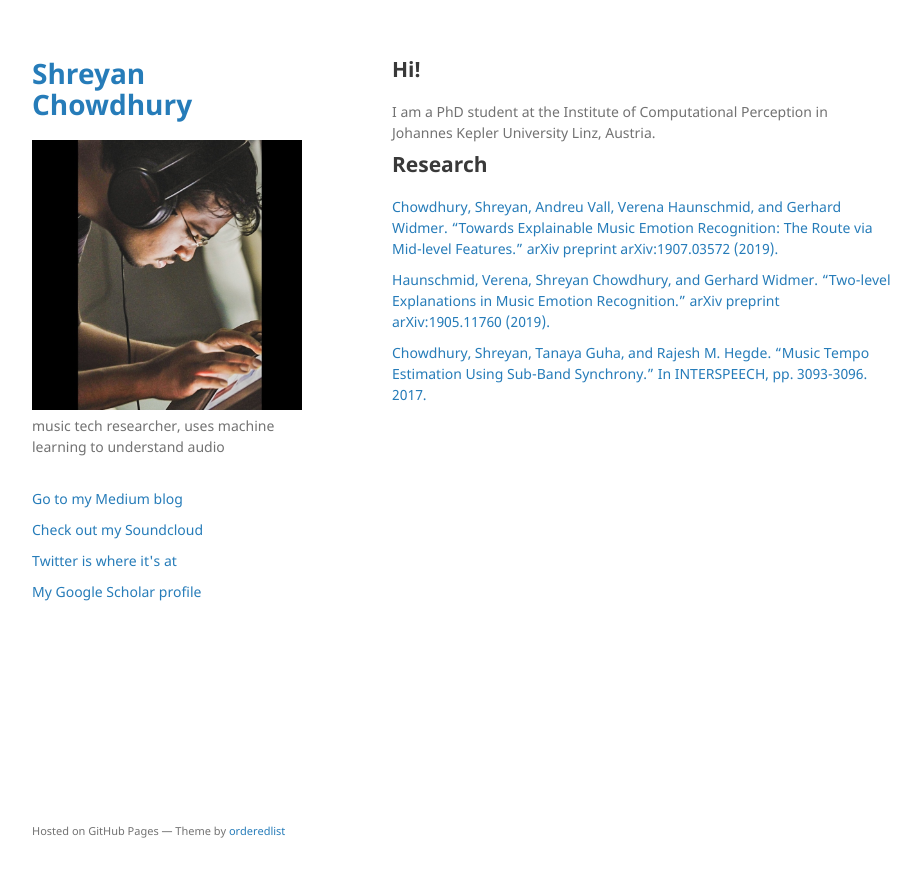
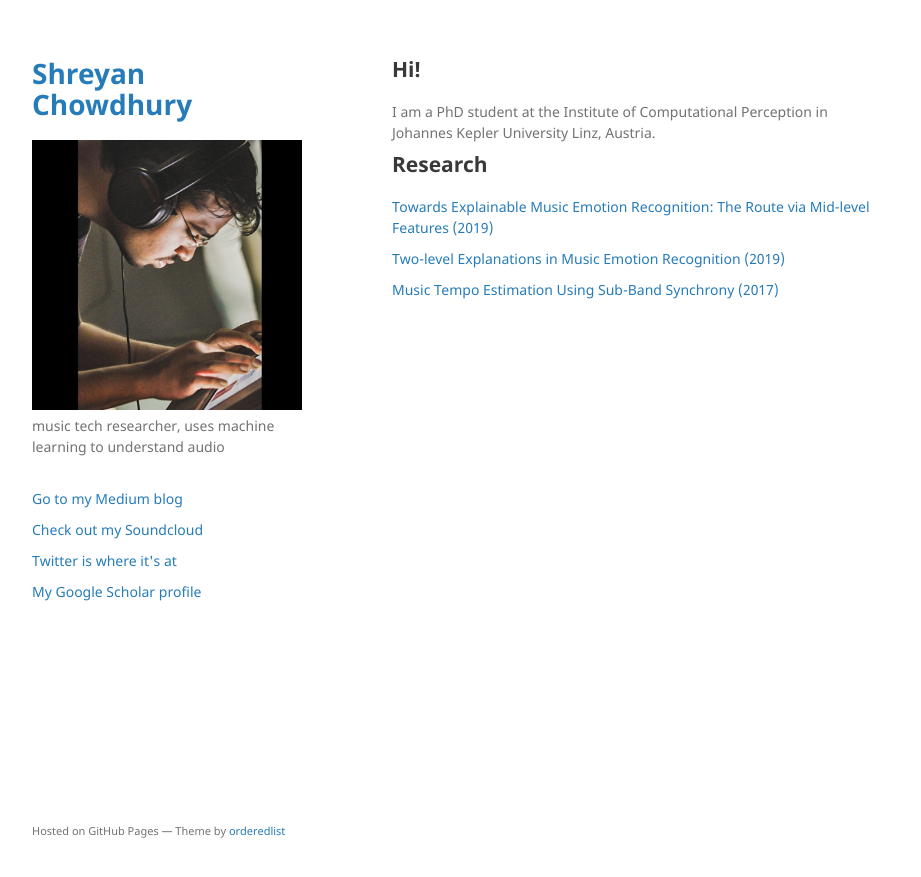
Before and after one commit to shreyanc/shreyanc.github.io, a Jekyll site: the page built from index.md, in a window 1280 px wide. Shown: the top 877 px of the page, without its empty margins (178-1099 px from the left). Built offline with Jekyll 4.4.1, drawn with Linux system fonts in a browser that asks for light colours; our own code applies the rules of GitHub Pages for plain Markdown files.

Commit message:
Update index.md

```diff
--- a/index.md
+++ b/index.md
@@ -8,8 +8,8 @@ I am a PhD student at the Institute of Computational Perception in Johannes Kepl
 
 ## Research
 
-[Chowdhury, Shreyan, Andreu Vall, Verena Haunschmid, and Gerhard Widmer. "Towards Explainable Music Emotion Recognition: The Route via Mid-level Features." arXiv preprint arXiv:1907.03572 (2019).](https://arxiv.org/abs/1907.03572)
+[Towards Explainable Music Emotion Recognition: The Route via Mid-level Features (2019)](https://arxiv.org/abs/1907.03572)
 
-[Haunschmid, Verena, Shreyan Chowdhury, and Gerhard Widmer. "Two-level Explanations in Music Emotion Recognition." arXiv preprint arXiv:1905.11760 (2019).](https://arxiv.org/abs/1905.11760)
+[Two-level Explanations in Music Emotion Recognition (2019)](https://arxiv.org/abs/1905.11760)
 
-[Chowdhury, Shreyan, Tanaya Guha, and Rajesh M. Hegde. "Music Tempo Estimation Using Sub-Band Synchrony." In INTERSPEECH, pp. 3093-3096. 2017.](https://www.isca-speech.org/archive/Interspeech_2017/pdfs/1000.PDF)
+[Music Tempo Estimation Using Sub-Band Synchrony (2017)](https://www.isca-speech.org/archive/Interspeech_2017/pdfs/1000.PDF)
```
